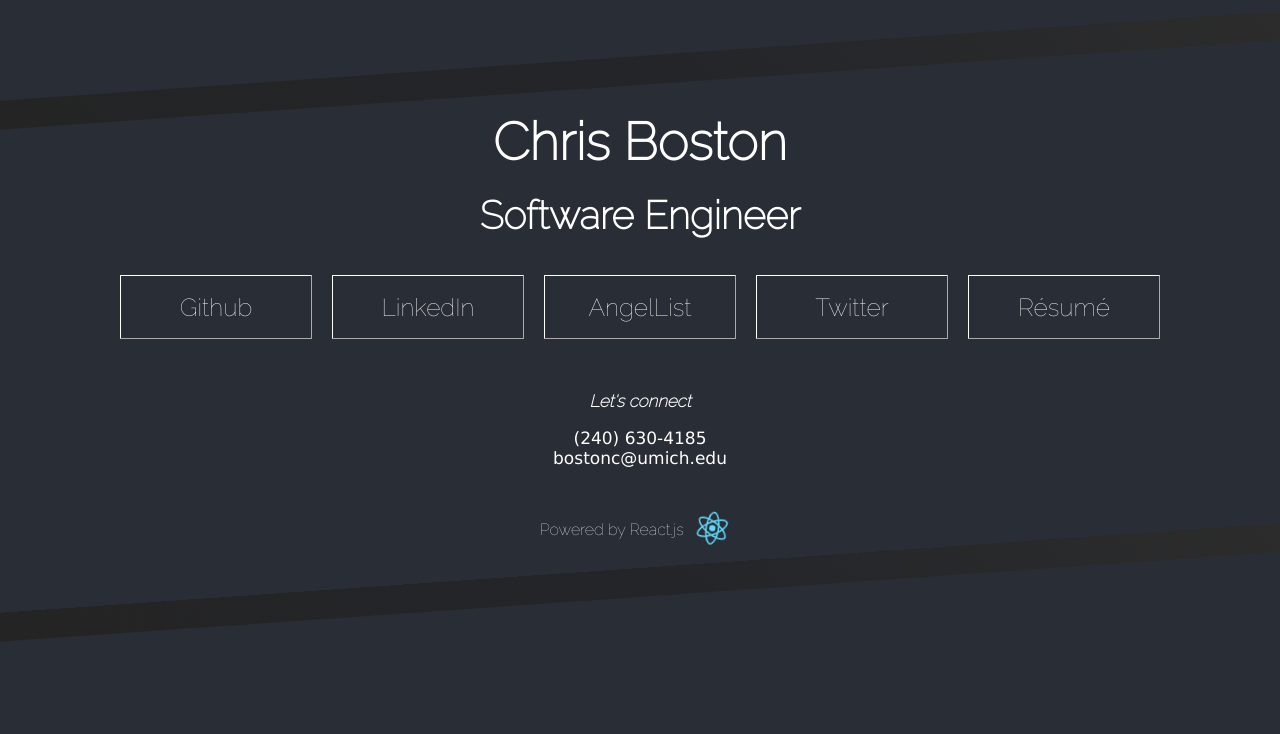
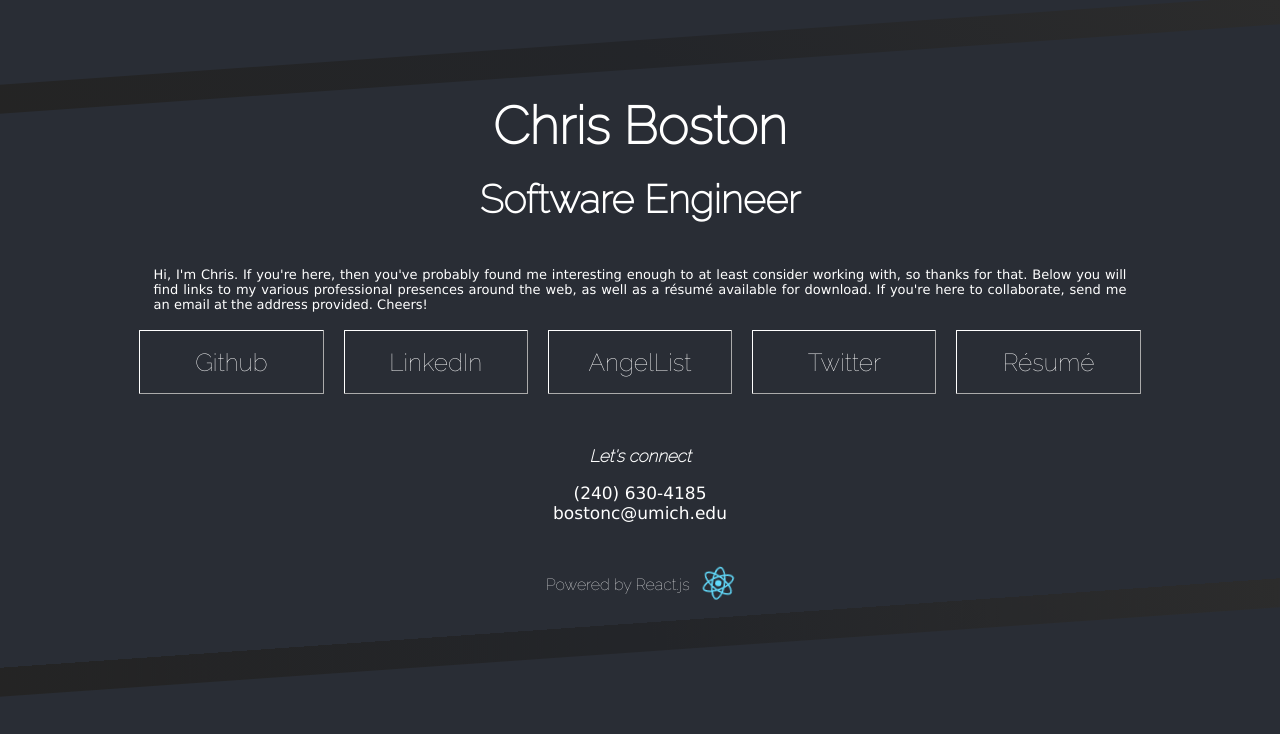
Before and after one commit to bostonc/personal_website, a React (Create React App) app: page / in a window 1280 px wide. Shown: the top 734 px of the page. Built offline with nearby package versions, Linux system fonts and the light colour scheme.

Commit message:
Added About Me section

```diff
--- a/src/App.css
+++ b/src/App.css
@@ -51,12 +51,32 @@
   justify-content: center;
 }
 
+.AttributionText {
+  padding-left: 20px;
+}
+
+.LogoBox {
+  padding-right: 8px;
+}
+
 .ContentBox {
-  padding-top: 5vh;
+  padding-top: 3vmin;
+}
+
+.AboutMe {
+  padding-left: max(12vw, 2px);
+  padding-right: max(12vw, 2px);
+  font-family: Verdana, Geneva, Tahoma, sans-serif;
+  font-size: calc(9px + 0.5vmin);
+  text-align: justify;
+  text-justify: distribute
 }
 
 .NavBar {
+  padding-left: max(10vw, 2px);
+  padding-right: max(10vw, 2px);
   padding-bottom: 3vh;
+
 }
 
 .NavButton {
@@ -75,8 +95,8 @@
   margin-bottom: 5px;
   padding: 0;
   position: relative;
-  width: clamp(150px, 15%, 200px);
-  height: min(8vh, 12px + 7vmin);
+  width: clamp(100px, 18%, 200px);
+  height: min(8vh, 13px + 7vmin);
   transition: 1s ease-in-out;
 }
 
--- a/src/App.js
+++ b/src/App.js
@@ -4,7 +4,6 @@
 import './App.css';
 
 process.title = "myReactApp";
-
 class App extends Component {
   componentDidMount() {
     document.title = "chrisboston.info";
@@ -18,11 +17,26 @@
             <h1>Chris Boston</h1>
             <h2>Software Engineer</h2>
           </header>
+          <AboutMe/>
           <NavBar/>
           <ContactInfo/>
           <Attribution/>
           <DiagonalPlayground/>
         </div>
+      </div>
+    );
+  }
+}
+
+class AboutMe extends Component {
+  render() {
+    return (
+      <div className="AboutMe">
+        <p>
+          {`
+            Hi, I'm Chris. If you're here, then you've probably found me interesting enough to at least consider working with, so thanks for that. Below you will find links to my various professional presences around the web, as well as a résumé available for download. If you're here to collaborate, send me an email at the address provided. Cheers!
+          `}
+        </p>
       </div>
     );
   }
```
